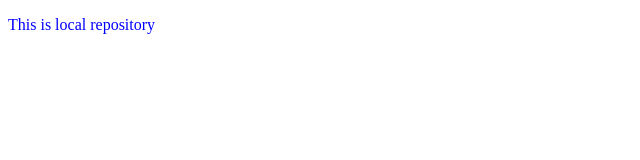
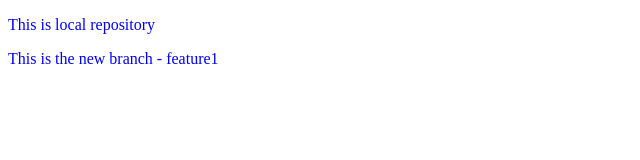
Before and after one commit to akshn18/localrepo, a plain HTML site: page index.html in a window 1280 px wide. Shown: the whole page, without its empty margins (0-640 px from the left). Drawn offline with Linux system fonts and the light colour scheme.

Commit message:
new para added

```diff
--- a/index.html
+++ b/index.html
@@ -8,5 +8,6 @@
 </head>
 <body>
     <p>This is local repository</p>
+    <p>This is the new branch - feature1</p>
 </body>
 </html>
```
